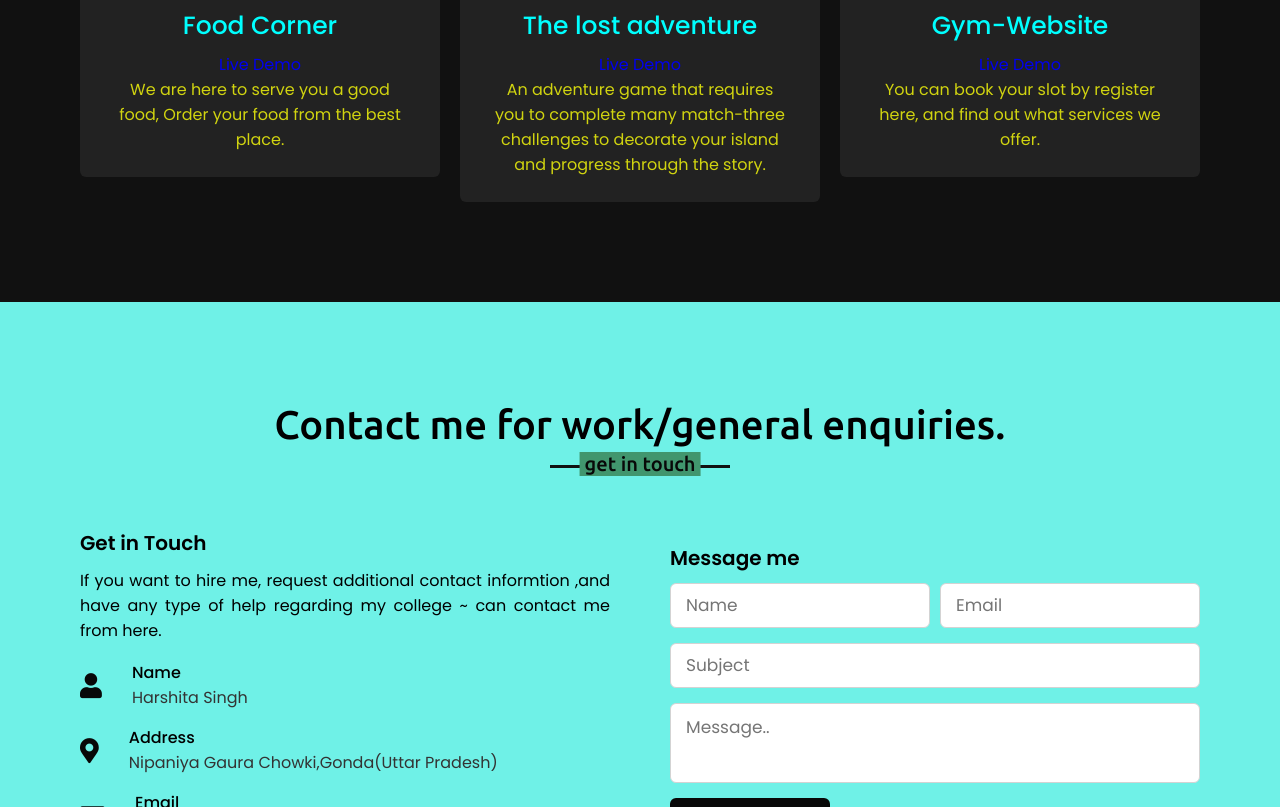
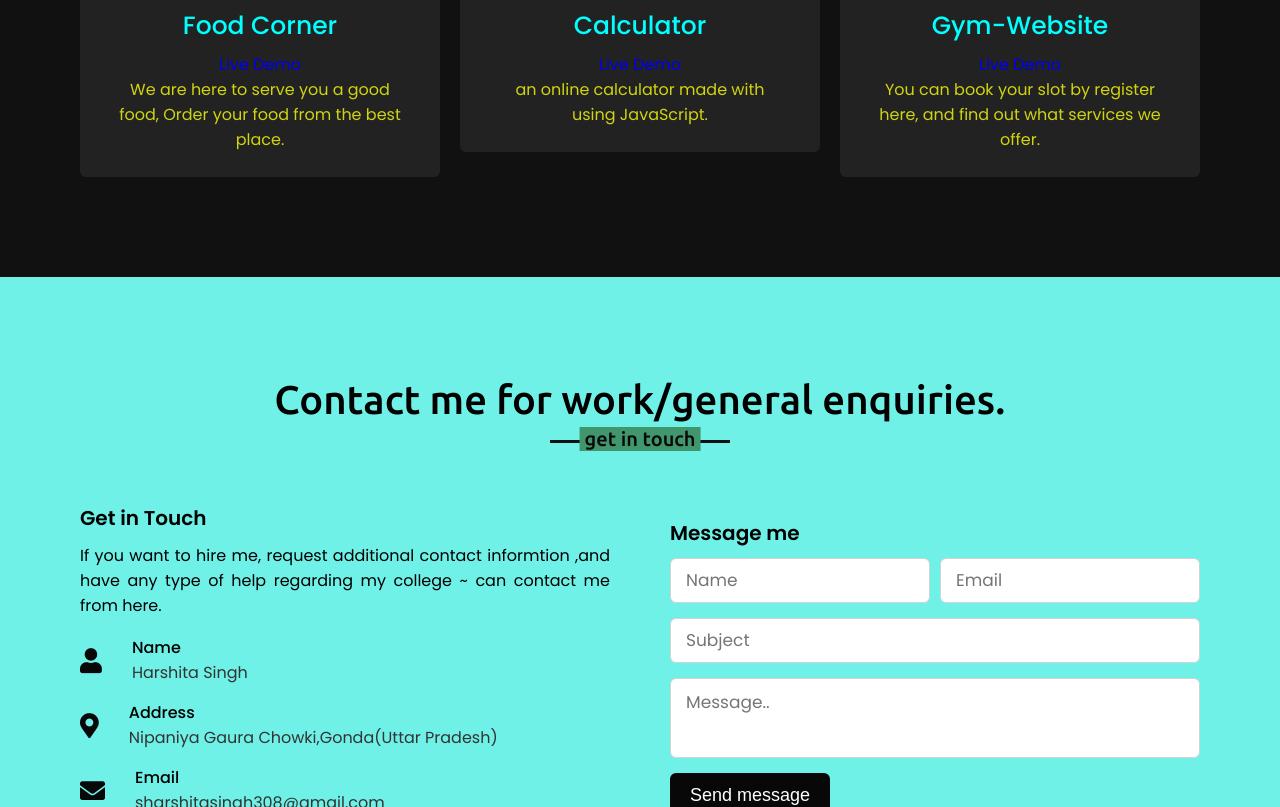
Before and after one commit to whoisHarshitasingh/MyPersonalPortfolio.github.io, a plain HTML site: page index.html in a window 1280 px wide. Shown: the part 2882-3689 px from the top of the page. Drawn offline with nearby package versions, Linux system fonts and the light colour scheme.

Commit message:
Update index.html

```diff
--- a/index.html
+++ b/index.html
@@ -194,9 +194,9 @@
                 <div class="card">
                     <div class="box">
                         <img src="bird.jpg" alt="">
-                        <div class="text">The lost adventure</div>
-                        <a href="https://www.linkedin.com/in/aman-srivastav-0a7736204/">Live Demo</a>
-                        <p2>An adventure game that requires you to complete many match-three challenges to decorate your island and progress through the story.</p2>
+                        <div class="text">Calculator</div>
+                        <a href="https://whoisharshitasingh.github.io/Javascriptcalculator.github.io/">Live Demo</a>
+                        <p2>an online calculator made with using JavaScript.</p2>
                     </div>
                 </div>
             </div>
```
